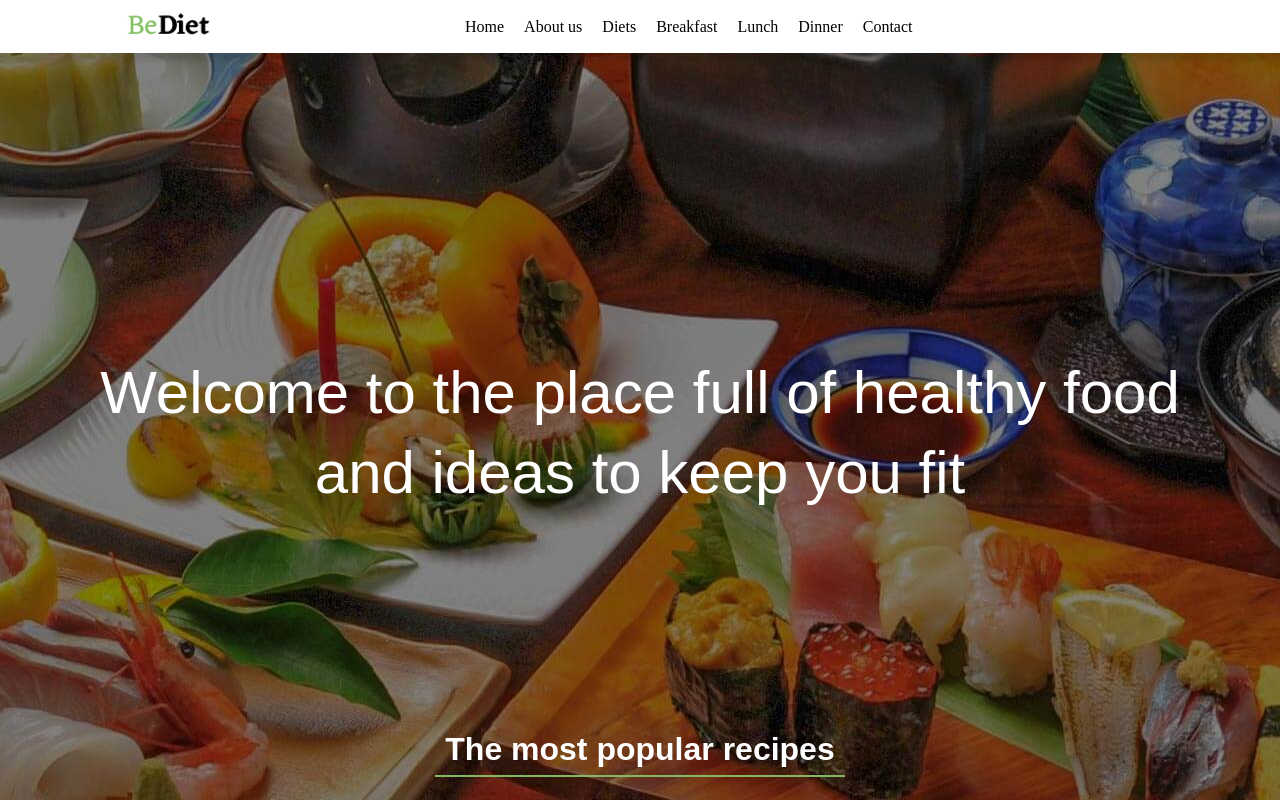
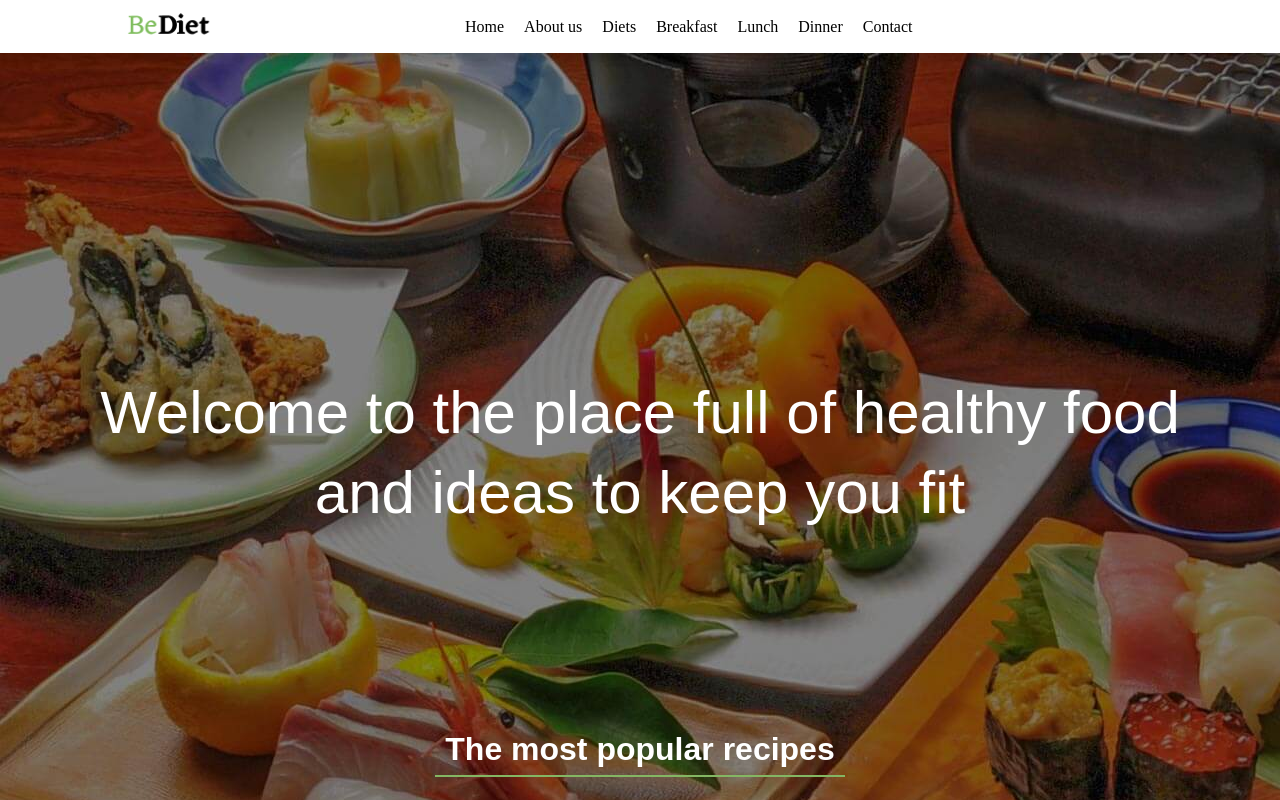
Before and after one commit to o-gtkv/blog-on-react, a React (Create React App) app: page / in a window 1280 px wide. Shown: the top 800 px of the page. Built offline with nearby package versions, Linux system fonts and the light colour scheme; a web font is replaced by a local one.

Commit message:
added CeneteredItemContainer to HomePage

```diff
--- a/src/App/Main/AboutUsPage/AboutUsPage.js
+++ b/src/App/Main/AboutUsPage/AboutUsPage.js
@@ -4,7 +4,6 @@ import TeamMemberCard from './TeamMemberCard/TeamMemberCard'
 import AllRecipesLink from '../Components/AllRecipesLink/AllRecipesLink'
 
 import teamDB from './teamDB'
-import '../HomePage/AboutUsSection/AboutUsSection.css'
 
 const AboutUsPage = () => {
     return (
--- a/src/App/Main/Components/CenteredItemsContainer/CenteredItemsContainer.js
+++ b/src/App/Main/Components/CenteredItemsContainer/CenteredItemsContainer.js
@@ -8,8 +8,8 @@ const CenteredItemsContainer = ({backgroundImage, height, children}) => {
         alignItems: 'center',
         textAlign: 'center',
         height: height,
-        backgroundImage: `url(${backgroundImage})`
-        backgroundAttachment: 'fixed    '
+        backgroundImage: `url(${backgroundImage})`,
+        backgroundAttachment: 'fixed'
     }
 
     return (
--- a/src/App/Main/HomePage/AboutUsSection/AboutUsSection.css
+++ /dev/null
@@ -1,5 +0,0 @@
-.about-us-section {
-    height: 800px;
-    max-height: 800px;
-    background: url(/img/home_diet_sectionbg3.jpg) fixed center;
-}
--- a/src/App/Main/HomePage/AboutUsSection/AboutUsSection.js
+++ b/src/App/Main/HomePage/AboutUsSection/AboutUsSection.js
@@ -1,11 +1,12 @@
 import React from 'react'
 import { Link } from 'react-router-dom'
 
-import './AboutUsSection.css'
+import CenteredItemsContainer from '../../Components/CenteredItemsContainer/CenteredItemsContainer'
 
 const AboutUsSection = () => {
     return (
-        <section className="about-us-section centered-item-stack">
+        <section>
+            <CenteredItemsContainer backgroundImage={"/img/home_diet_sectionbg3.jpg"} height={"800px"}>
                 <div className="container">
                     <div className="row">
                         <div className="col-xs-8">
@@ -20,6 +21,7 @@ const AboutUsSection = () => {
                         </div>
                     </div>
                 </div>
+            </CenteredItemsContainer>
         </section>
     )
 }
--- a/src/App/Main/HomePage/HomePage.js
+++ b/src/App/Main/HomePage/HomePage.js
@@ -9,14 +9,14 @@ import AllRecipesLink from '../Components/AllRecipesLink/AllRecipesLink'
 const HomePage = () => {
     return (
         <Fragment>
-            <Slider backgroundImage="/img/home_diet_sectionbg1.jpg">
+            <Slider backgroundImage="/img/home_diet_sectionbg1.jpg" height={"800px"}>
                 <div className="slide-text">
                     Welcome to the place full of healthy food and ideas to keep you fit
                 </div>
             </Slider>
             <PopularRecipesSection />
             <AllRecipesLink />
-            <Slider backgroundImage="/img/home_diet_sectionbg2.jpg">
+            <Slider backgroundImage="/img/home_diet_sectionbg2.jpg" height={"800px"}>
                 <Fragment>
                     <div>
                         <img src="/img/home_diet_blockquote.png" alt="" />
--- a/src/App/Main/HomePage/Slider/Slider.css
+++ /dev/null
@@ -1,15 +0,0 @@
-.slider-section {
-    text-align: center;
-    height: 800px;
-    max-height: 800px;
-    background-position: center;
-    background-attachment: fixed;
-}
-
-.slider-section--bg-1 {
-    background-image: url(/img/home_diet_sectionbg1.jpg);
-}
-
-.slider-section--bg-2 {
-    background-image: url(/img/home_diet_sectionbg2.jpg);
-}
--- a/src/App/Main/HomePage/Slider/Slider.js
+++ b/src/App/Main/HomePage/Slider/Slider.js
@@ -2,18 +2,19 @@ import React, { Children } from 'react'
 import SwiperCore, { Autoplay } from 'swiper'
 import { Swiper, SwiperSlide } from 'swiper/react'
 
+import CenteredItemsContainer from '../../Components/CenteredItemsContainer/CenteredItemsContainer'
+
 import 'swiper/swiper-bundle.min.css'
-import './Slider.css'
 
 SwiperCore.use([Autoplay])
 
-const Slider = ({backgroundImage, ...props}) => {
+const Slider = ({backgroundImage, height, ...props}) => {
     return (
-        <section className="slider-section" style={{backgroundImage: `url(${backgroundImage})`}}>
+        <CenteredItemsContainer backgroundImage={backgroundImage} height={height}>
             <div className="container">
                 <div className="row">
                     <div className="col-xs-12">
-                        <Swiper autoplay={{delay: 3000}} loop={true}>
+                        <Swiper centeredSlides={true} autoplay={{delay: 3000}} loop={true}>
                             {
                                 Children.map(props.children, child => (
                                     <SwiperSlide>
@@ -25,7 +26,7 @@ const Slider = ({backgroundImage, ...props}) => {
                     </div>
                 </div>
             </div>
-        </section>
+        </CenteredItemsContainer>
     )
 }
 
--- a/src/assets/style.css
+++ b/src/assets/style.css
@@ -163,11 +163,6 @@ h5 {
     text-decoration: none;
 }
 
-.swiper-container {
-    margin-top: 300px;
-}
-
-
 .slide-text {
     font-size: 60px;
     font-family: Eczar, sans-serif;
```
Lines whose indentation alone changed are shown as unchanged.
